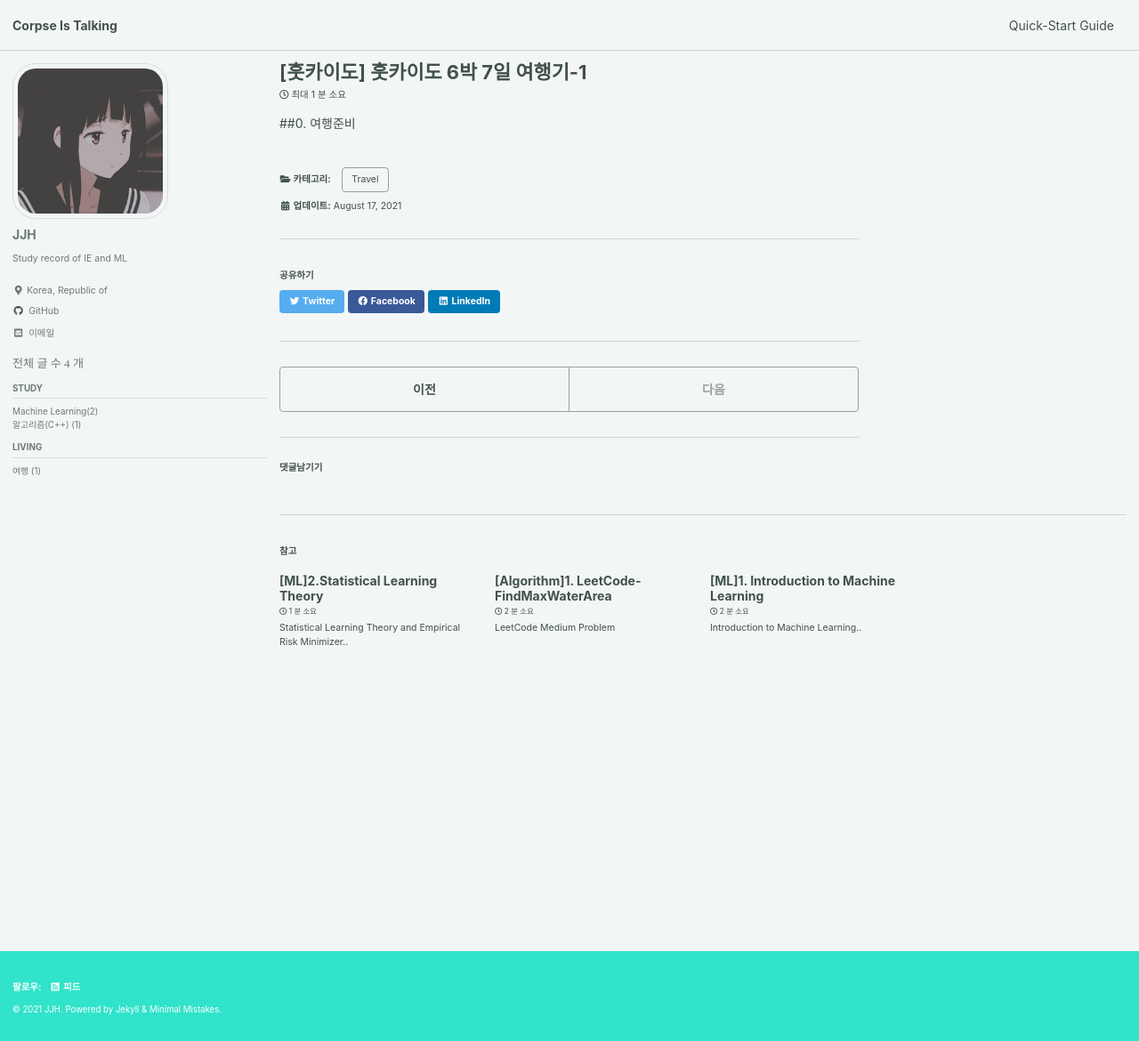
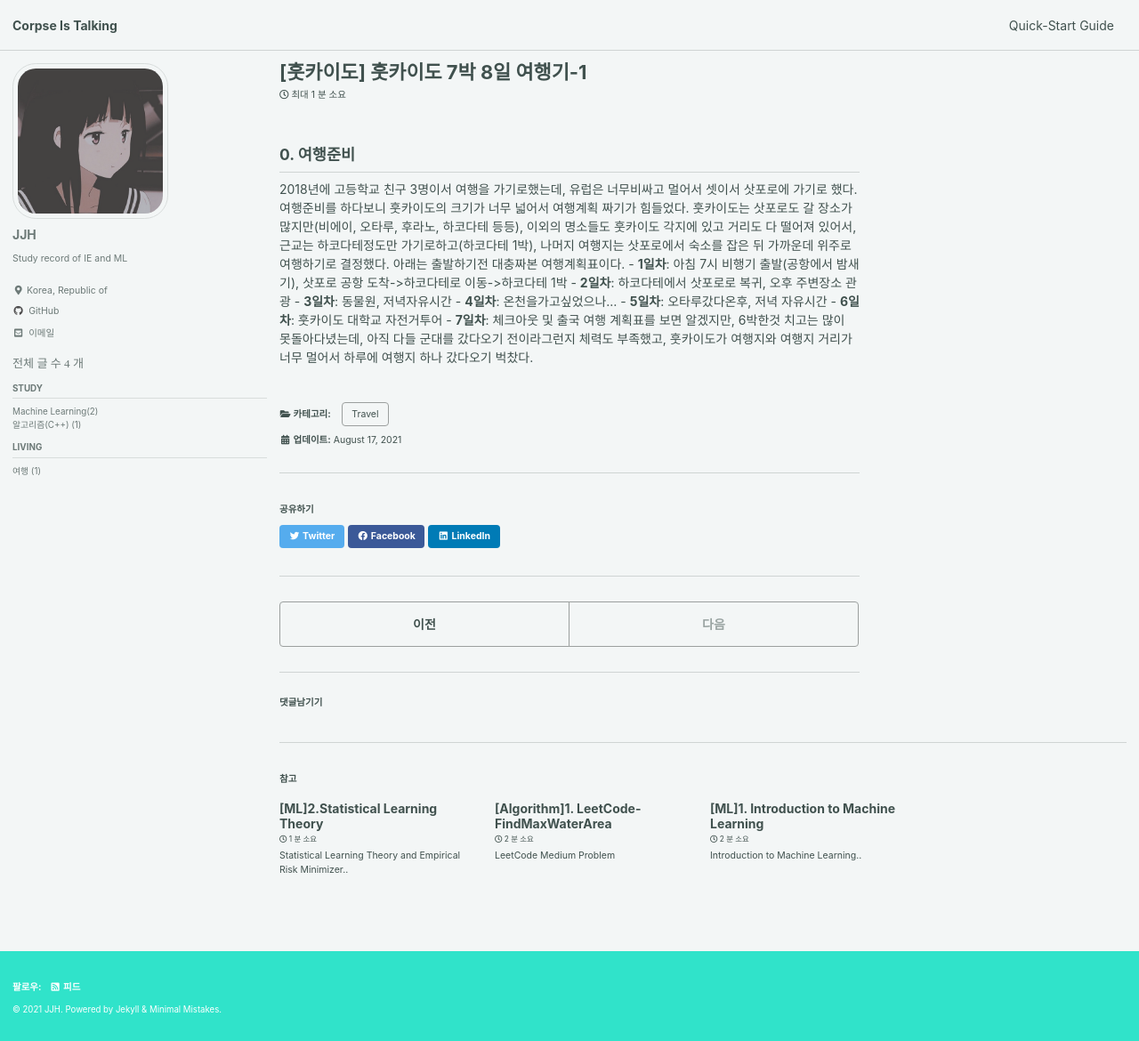
Before and after one commit to Corpse-is-Talking/Corpse-is-Talking.github.io, a Jekyll site: the page built from _posts/Travel/2021-08-17-Sapporo.md, in a window 1280 px wide and 1170 px high. Shown: the whole window at 89% size. Built offline with Jekyll 4.4.1, drawn with Linux system fonts in a browser that asks for light colours; cached includes are drawn as plain includes; comment, search, counter and statistics services are not loaded.

Commit message:
20210817 sapporo

```diff
--- a/_posts/Travel/2021-08-17-Sapporo.md
+++ b/_posts/Travel/2021-08-17-Sapporo.md
@@ -1,11 +1,23 @@
 ---
-title: "[훗카이도] 훗카이도 6박 7일 여행기-1"
+title: "[훗카이도] 훗카이도 7박 8일 여행기-1"
 categories:
   - Travel
 tags:
-excerpt: 2019년 여름에 갔던 삿포로 여행기
+excerpt: 2018년 여름에 갔던 삿포로 여행기
 use_math: true
 comments: true
 
 ---
-##0. 여행준비
+
+## 0. 여행준비
+2018년에 고등학교 친구 3명이서 여행을 가기로했는데, 유럽은 너무비싸고 멀어서 셋이서 삿포로에 가기로 했다.
+여행준비를 하다보니 훗카이도의 크기가 너무 넓어서 여행계획 짜기가 힘들었다. 훗카이도는 삿포로도 갈 장소가 많지만(비에이, 오타루, 후라노, 하코다테 등등), 이외의 명소들도 훗카이도 각지에 있고 거리도 다 떨어져 있어서, 근교는 하코다테정도만 가기로하고(하코다테 1박), 나머지 여행지는 삿포로에서 숙소를 잡은 뒤 가까운데 위주로 여행하기로 결정했다.
+아래는 출발하기전 대충짜본 여행계획표이다.
+    - __1일차__: 아침 7시 비행기 출발(공항에서 밤새기), 삿포로 공항 도착->하코다테로 이동->하코다테 1박
+    - __2일차__: 하코다테에서 삿포로로 복귀, 오후 주변장소 관광
+    - __3일차__: 동물원, 저녁자유시간
+    - __4일차__: 온천을가고싶었으나...
+    - __5일차__: 오타루갔다온후, 저녁 자유시간
+    - __6일차__: 훗카이도 대학교 자전거투어
+    - __7일차__: 체크아웃 및 출국
+여행 계획표를 보면 알겠지만, 6박한것 치고는 많이 못돌아다녔는데, 아직 다들 군대를 갔다오기 전이라그런지 체력도 부족했고, 훗카이도가 여행지와 여행지 거리가 너무 멀어서 하루에 여행지 하나 갔다오기 벅찼다.
```
